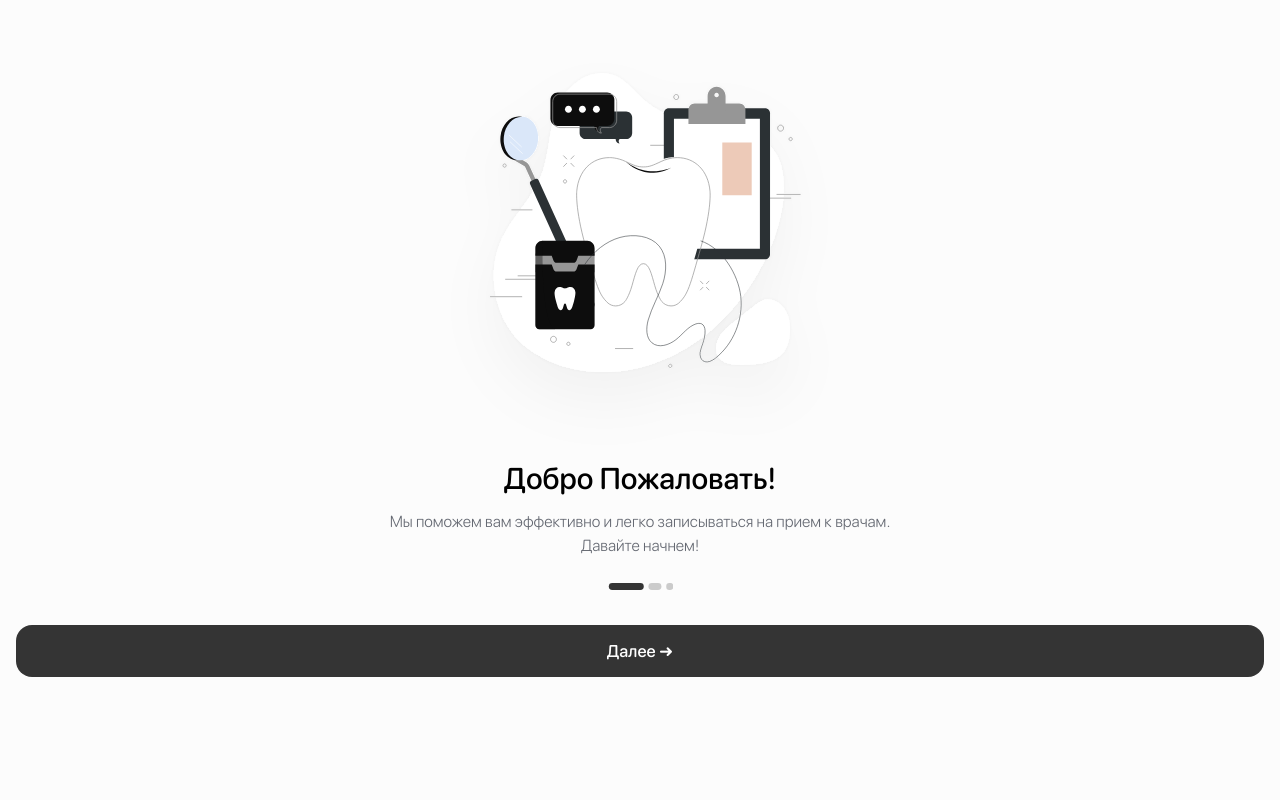
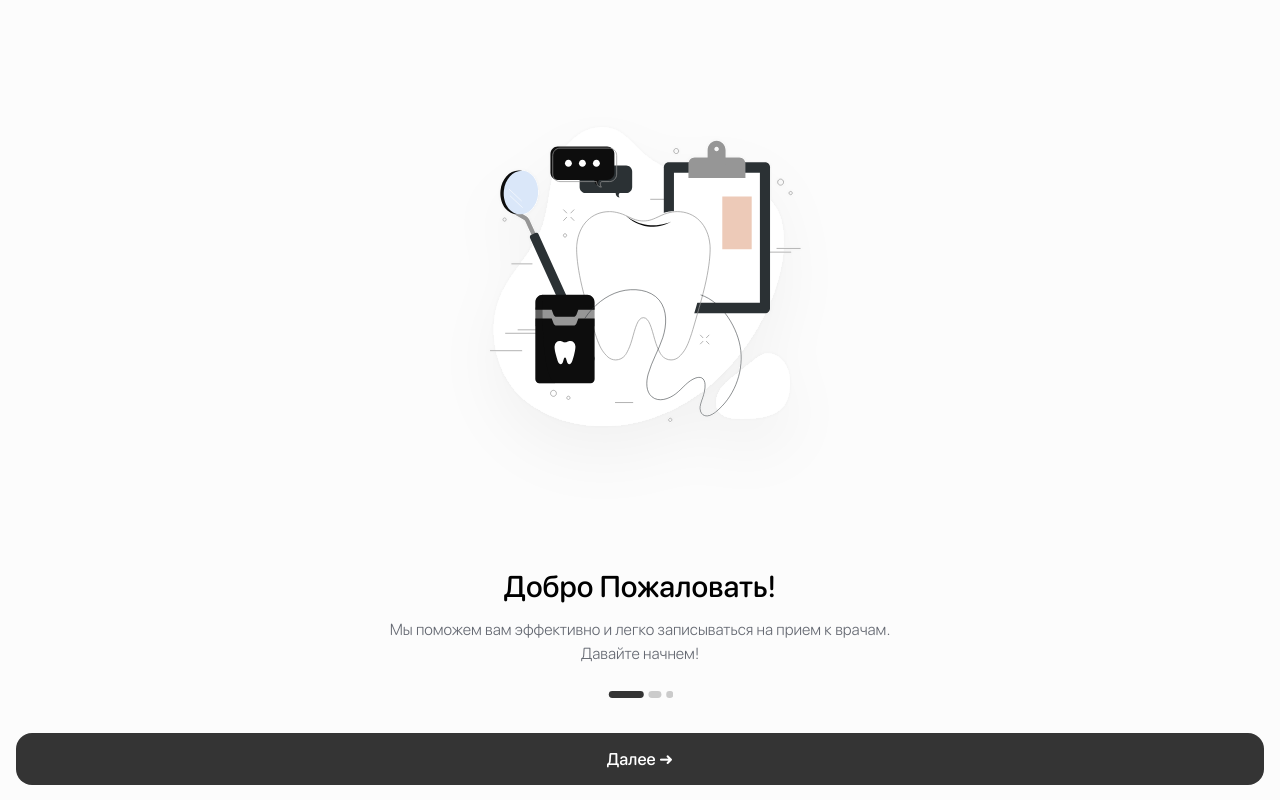
Before and after one commit to asxnah/take-home-assignment-vr, a React (Vite) app: page / in a window 1280 px wide. Built offline with nearby package versions, Linux system fonts and the light colour scheme.

Commit message:
fix: height

```diff
--- a/src/pages/Auth/styles.module.css
+++ b/src/pages/Auth/styles.module.css
@@ -244,7 +244,8 @@
 	}
 
 	.submit {
-		margin-top: auto;
+		flex: 1;
+
 		margin-bottom: 15px;
 
 		display: flex;
--- a/src/pages/Home/styles.module.css
+++ b/src/pages/Home/styles.module.css
@@ -1,5 +1,5 @@
 .main {
-	height: 100%;
+	min-height: 100vh;
 
 	display: flex;
 	flex-direction: column;
--- a/src/pages/Onboarding/styles.module.css
+++ b/src/pages/Onboarding/styles.module.css
@@ -7,7 +7,7 @@
 }
 
 .main {
-	height: 100%;
+	min-height: 100vh;
 
 	display: flex;
 	flex-direction: column;
@@ -79,6 +79,10 @@
 	width: 100%;
 }
 
+.main .content > div:first-child {
+	height: 100%;
+}
+
 .main .slider div {
 	height: 7px;
 }
```
